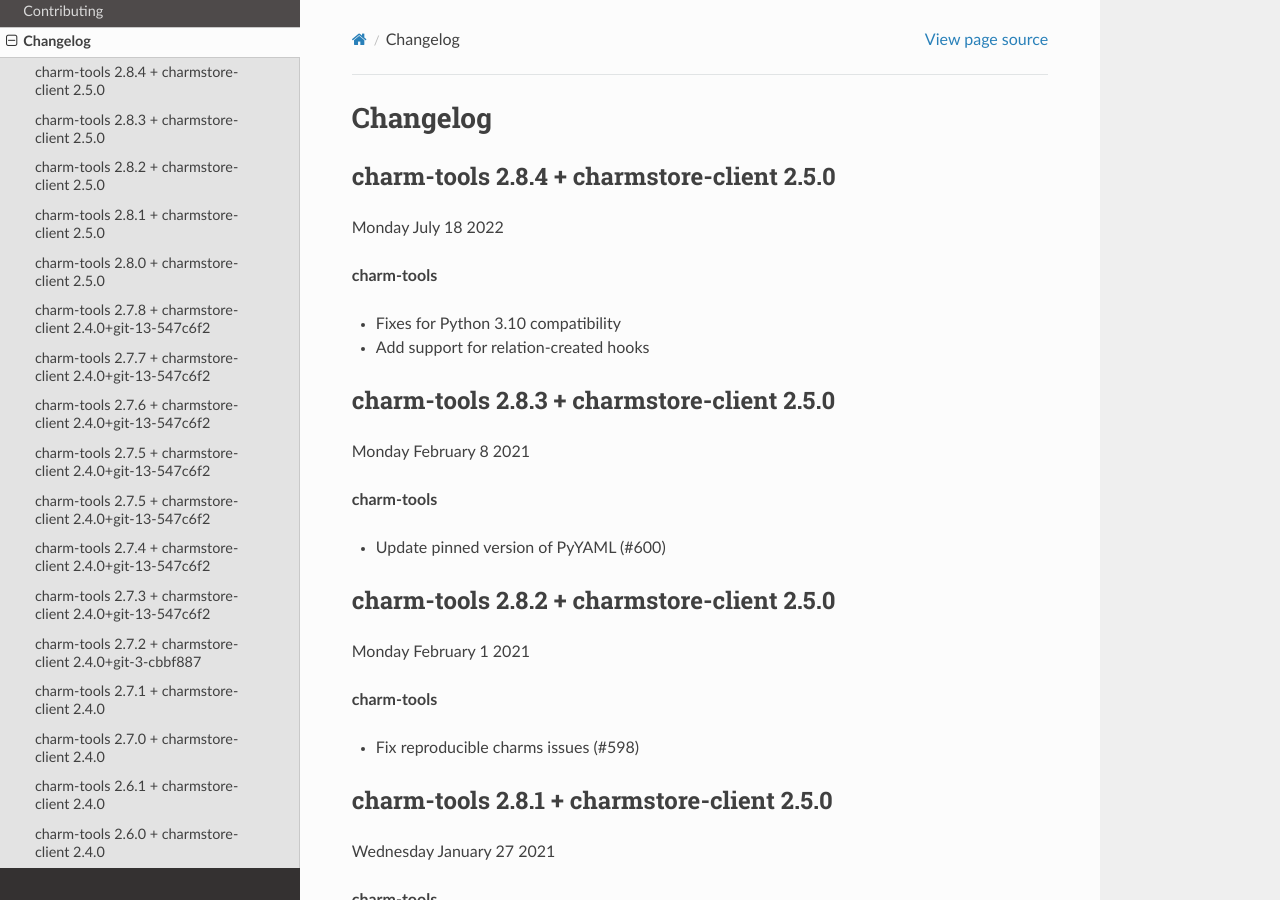
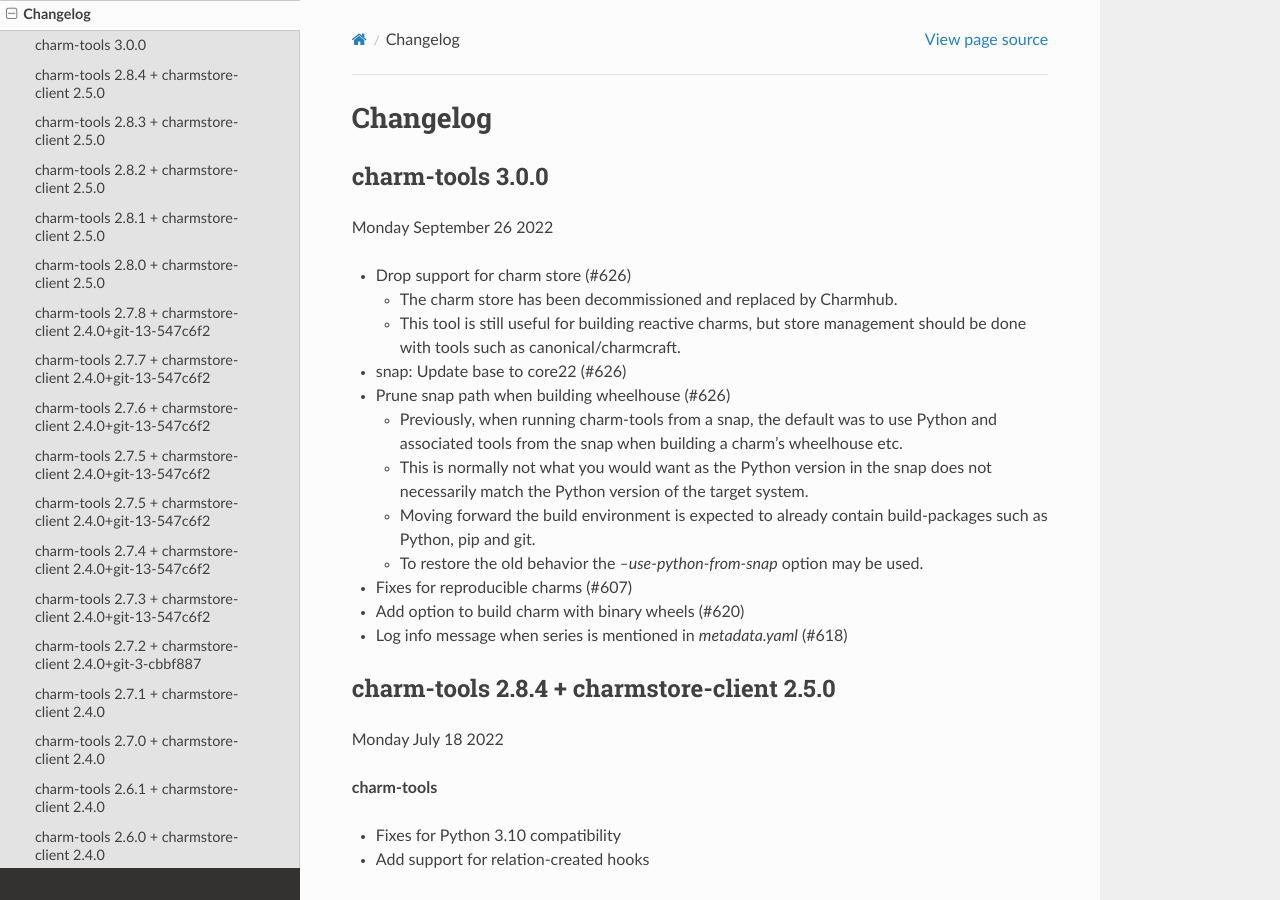
Before and after one commit to juju/charm-tools, a Sphinx documentation site: the page built from docs/changelog.rst, in a window 1280 px wide and 900 px high. Built offline with Sphinx 7.4.7 and the Read the Docs theme 2.0.0, drawn with Linux system fonts in a browser that asks for light colours; pages that are not in the unit, such as notebooks, are missing from menus.

Commit message:
Create changelog for v3.0.0 release
Signed-off-by: Frode Nordahl <frode.nordahl@canonical.com>

```diff
--- a/docs/changelog.rst
+++ b/docs/changelog.rst
@@ -1,5 +1,36 @@
 Changelog
 =========
+
+charm-tools 3.0.0
+^^^^^^^^^^^^^^^^^
+Monday September 26 2022
+
+* Drop support for charm store (#626)
+
+  * The charm store has been decommissioned and replaced by Charmhub.
+  * This tool is still useful for building reactive charms, but store
+    management should be done with tools such as canonical/charmcraft.
+
+* snap: Update base to core22 (#626)
+
+* Prune snap path when building wheelhouse (#626)
+
+  * Previously, when running charm-tools from a snap, the default was
+    to use Python and associated tools from the snap when building a
+    charm's wheelhouse etc.
+  * This is normally not what you would want as the Python version in
+    the snap does not necessarily match the Python version of the
+    target system.
+  * Moving forward the build environment is expected to already
+    contain build-packages such as Python, pip and git.
+  * To restore the old behavior the `--use-python-from-snap` option
+    may be used.
+
+* Fixes for reproducible charms (#607)
+
+* Add option to build charm with binary wheels (#620)
+
+* Log info message when series is mentioned in `metadata.yaml` (#618)
 
 charm-tools 2.8.4 + charmstore-client 2.5.0
 ^^^^^^^^^^^^^^^^^^^^^^^^^^^^^^^^^^^^^^^^^^^
```
